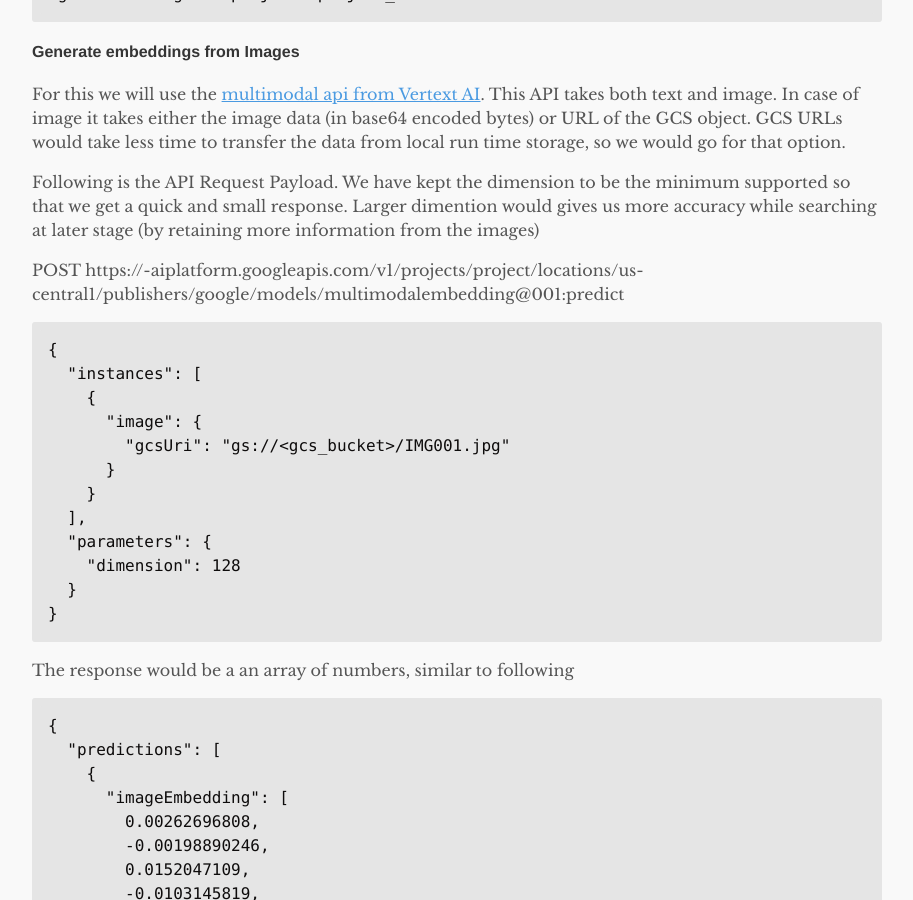
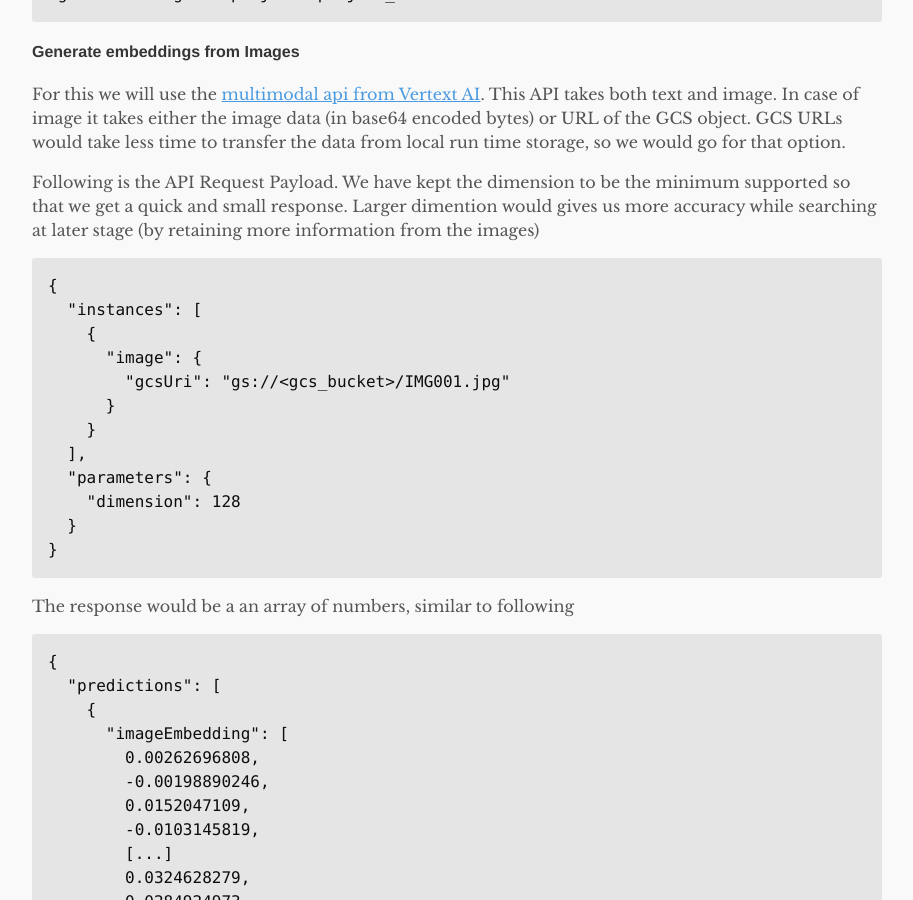
Before and after one commit to neilghosh/neilghosh.github.io, a Jekyll site: the page built from _posts/2023/2023-12-02-embeddings-prediction-using-vertext-ai-and-vector-database.md.md, in a window 1280 px wide and 900 px high, scrolled down 1134 px. Shown: the whole window, without its empty margins (183-1096 px from the left). Built offline with Jekyll 4.4.1, drawn with Linux system fonts in a browser that asks for light colours; some of the changed lines change nothing that is shown.

Commit message:
_posts/2023/2023-12-02-embeddings-prediction-using-vertext-ai-and-vector-database.md.md updated from https://stackedit.io/

````diff
--- a/_posts/2023/2023-12-02-embeddings-prediction-using-vertext-ai-and-vector-database.md.md
+++ b/_posts/2023/2023-12-02-embeddings-prediction-using-vertext-ai-and-vector-database.md.md
@@ -27,7 +27,7 @@ For this we will use the [multimodal api from Vertext AI](https://cloud.google.c
 
 Following is the API Request Payload. We have kept the dimension to be the minimum supported so that we get a quick and small response. Larger dimention would gives us more accuracy while searching at later stage (by retaining more information from the images)
 
-POST https://<region>-aiplatform.googleapis.com/v1/projects/project/locations/us-central1/publishers/google/models/multimodalembedding@001:predict
+
 ```
 {
   "instances": [
@@ -64,5 +64,5 @@ The response would be a an array of numbers, similar to following
 }
 ```
 <!--stackedit_data:
-eyJoaXN0b3J5IjpbLTE3ODIxNzY1OTYsNzYxODEwMDA0XX0=
+eyJoaXN0b3J5IjpbMTY1NjYxOTAxOSw3NjE4MTAwMDRdfQ==
 -->
````
